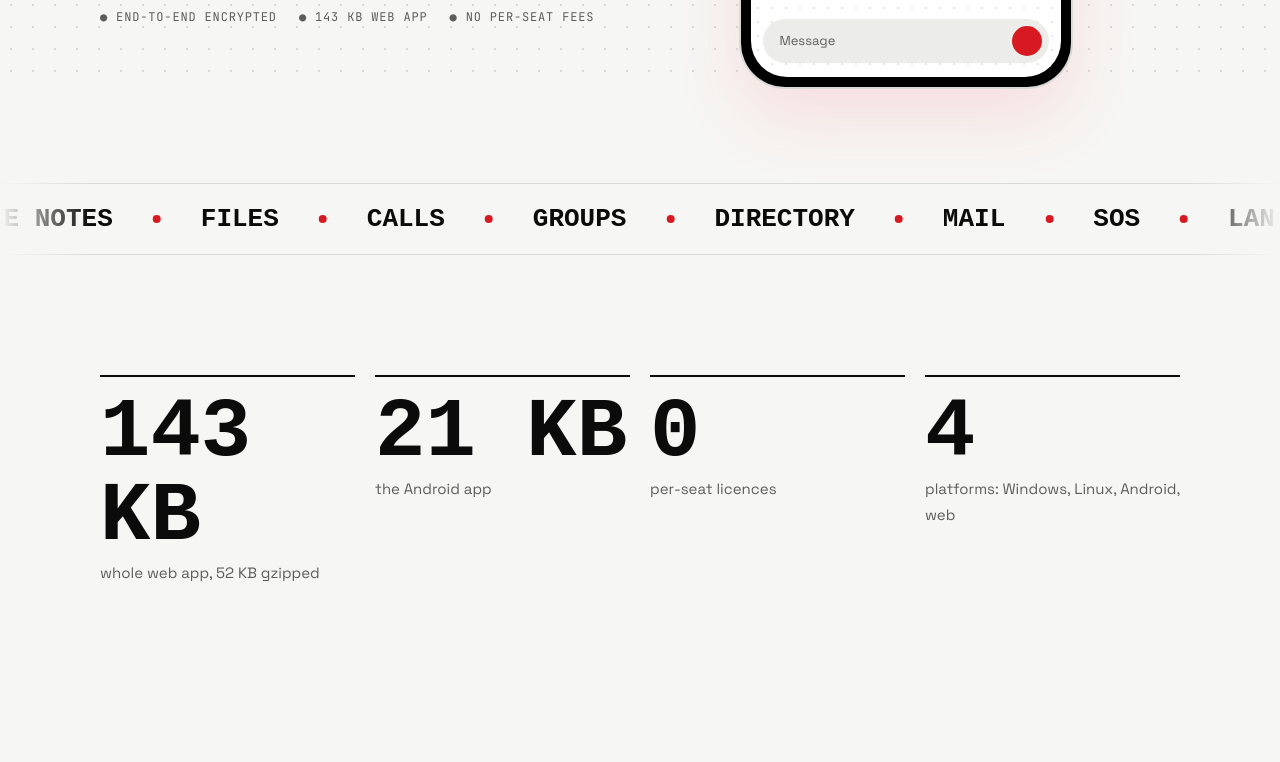
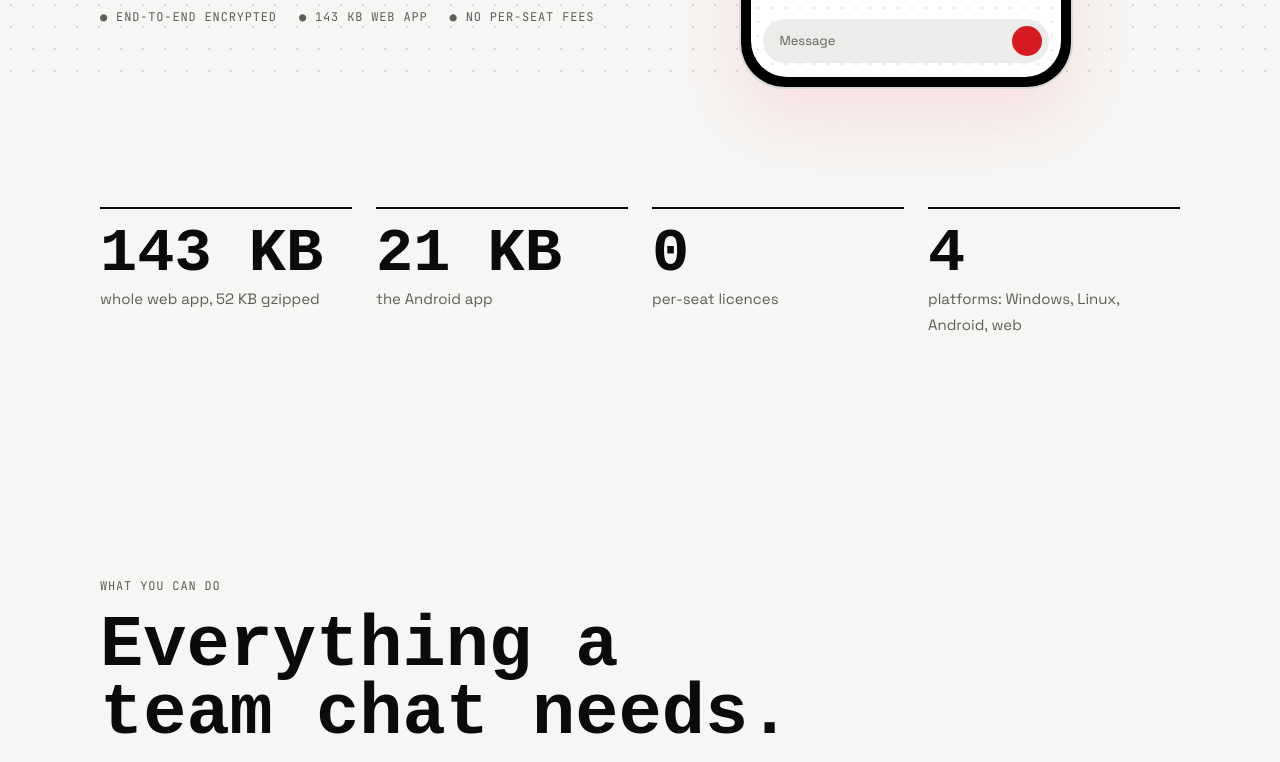
Before and after one commit to Hanishchow/reo-site, a plain HTML site: page index.html in a window 1280 px wide. Shown: the part 710-1472 px from the top of the page. Drawn offline with Linux system fonts and the light colour scheme; a web font is replaced by a local one.

Commit message:
Remove marquee, keep stat numbers on one line
Co-Authored-By: Claude Sonnet 5.5 <noreply@anthropic.com>

```diff
--- a/index.html
+++ b/index.html
@@ -53,10 +53,6 @@
     </div>
   </div>
 </header>
-
-<div class="marq" aria-hidden="true">
-  <div class="marq-in" id="marq"></div>
-</div>
 
 <section>
   <div class="wrap">
--- a/main.js
+++ b/main.js
@@ -11,11 +11,6 @@ if (!reduce) {
     g.style.setProperty('--my', e.clientY + 'px')
   }, { passive: true })
 }
-
-// marquee
-const words = ['TEXT', 'VOICE NOTES', 'FILES', 'CALLS', 'GROUPS', 'DIRECTORY', 'MAIL', 'SOS', 'LAN DIRECT', 'END TO END']
-const group = (hidden) => `<div class="marq-g"${hidden ? ' aria-hidden="true"' : ''}>${words.map((w) => `<span>${w}</span>`).join('')}</div>`
-$('#marq').innerHTML = group(false) + group(true)
 
 // scroll reveal, org chart, count-up
 const io = new IntersectionObserver((entries) => {
--- a/style.css
+++ b/style.css
@@ -92,18 +92,10 @@ nav .wrap { display: flex; align-items: center; justify-content: space-between;
 .p-in { position: relative; margin: 8px 12px 14px; height: 44px; border-radius: 999px; background: var(--fill); display: flex; align-items: center; padding: 0 16px; font-size: 13px; color: var(--muted); }
 .p-in::after { content: ""; position: absolute; right: 7px; width: 30px; height: 30px; border-radius: 50%; background: var(--accent); }
 
-/* marquee: every item is word, dot, word with identical gaps; two identical groups loop seamlessly */
-.marq { margin-top: clamp(48px, 8vw, 96px); border-block: 1px solid var(--line); overflow: hidden; padding-block: 22px; -webkit-mask-image: linear-gradient(90deg, transparent, #000 7%, #000 93%, transparent); mask-image: linear-gradient(90deg, transparent, #000 7%, #000 93%, transparent); }
-.marq-in { display: flex; width: max-content; animation: slide 46s linear infinite; }
-.marq-g { display: flex; align-items: center; flex: none; }
-.marq-g span { --g: 40px; display: inline-flex; align-items: center; margin-right: var(--g); font-family: var(--font-dot); font-weight: 900; font-size: 26px; line-height: 1; white-space: nowrap; }
-.marq-g span::after { content: ''; flex: none; width: 8px; height: 8px; border-radius: 50%; background: var(--accent); margin-left: var(--g); }
-.marq:hover .marq-in { animation-play-state: paused; }
-
 /* stats */
-.stats { display: grid; grid-template-columns: repeat(auto-fit, minmax(200px, 1fr)); gap: 20px; }
+.stats { display: grid; grid-template-columns: repeat(auto-fit, minmax(220px, 1fr)); gap: 24px; }
 .stat { border-top: 2px solid var(--fg); padding-top: 14px; }
-.stat b { display: block; font-family: var(--font-dot); font-weight: 900; font-size: clamp(54px, 8vw, 84px); line-height: 1; font-variant-numeric: tabular-nums; }
+.stat b { display: block; font-family: var(--font-dot); font-weight: 900; font-size: clamp(40px, 5vw, 62px); line-height: 1; white-space: nowrap; font-variant-numeric: tabular-nums; }
 .stat span { color: var(--muted); font-size: 15px; }
 
 /* feature cards */
@@ -170,17 +162,12 @@ footer .wrap { display: flex; flex-wrap: wrap; justify-content: space-between; g
 @keyframes flick { 0%, 88%, 100% { opacity: 1; } 90% { opacity: 0.3; } 92% { opacity: 1; } 94% { opacity: 0.4; } }
 @keyframes pop { to { opacity: 1; transform: none; } }
 @keyframes wv { 50% { height: 20px; } }
-@keyframes slide { to { transform: translateX(-50%); } }
 @keyframes ring { from { transform: scale(0.4); opacity: 0.9; } to { transform: scale(1.6); opacity: 0; } }
 @keyframes sos { 0% { box-shadow: 0 0 0 0 color-mix(in srgb, var(--accent) 55%, transparent); } 100% { box-shadow: 0 0 0 26px transparent; } }
 @keyframes dash { to { stroke-dashoffset: -14; } }
 @keyframes slidein { to { opacity: 1; transform: none; } }
 
 @media (prefers-reduced-motion: reduce) {
-  .marq-in { width: auto; flex-wrap: wrap; justify-content: center; }
-  .marq-g { flex-wrap: wrap; justify-content: center; row-gap: 10px; }
-  .marq-g + .marq-g { display: none; }
-  .marq { -webkit-mask-image: none; mask-image: none; }
   *, *::before, *::after { animation: none !important; transition: none !important; }
   .rv, .m, .org .row { opacity: 1 !important; transform: none !important; }
   html { scroll-behavior: auto; }
```
